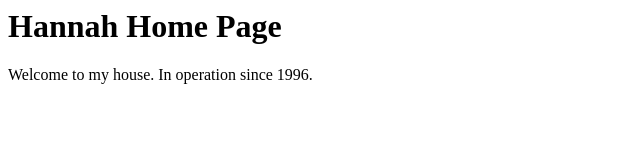
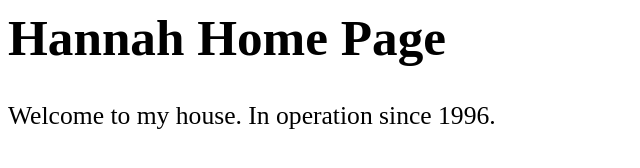
Before and after one commit to glowing07/website, a plain HTML site: page index.html in a window 1280 px wide. Shown: the whole page, without its empty margins (0-640 px from the left). Drawn offline with Linux system fonts and the light colour scheme.

Commit message:
Update index.html

```diff
--- a/index.html
+++ b/index.html
@@ -1,5 +1,10 @@
 <html>
 <head>
+<style>
+	body {font: helvetica;}
+	h1 {font-size: 4vw;}
+	p {font-size: 2vw}
+</style>
 <title>Hannah Home Page</title>
 </head>
 <body>
```
